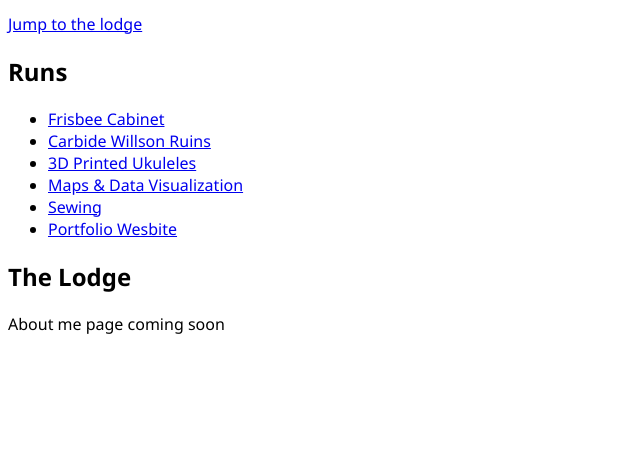
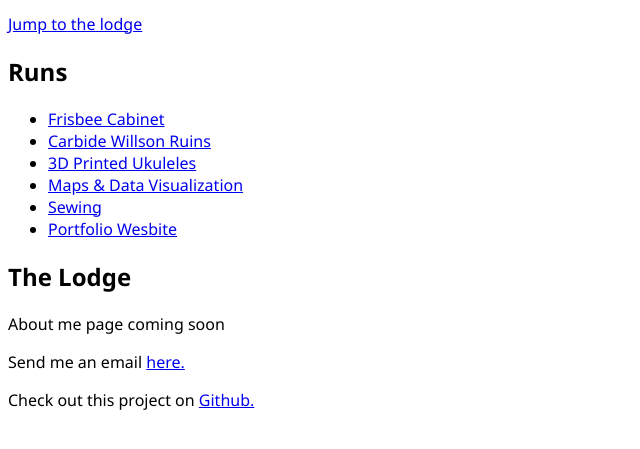
Before and after one commit to Kirbybwch/portfolio, a plain HTML site: page index.html in a window 1280 px wide. Shown: the part 111-560 px from the top of the page, without its empty margins (0-640 px from the left). Drawn offline with Linux system fonts and the light colour scheme.

Commit message:
added email and github to lodge

```diff
--- a/index.html
+++ b/index.html
@@ -29,6 +29,8 @@
     </ul>
     <h2 id="the-lodge"> The Lodge</h2>
     <p>About me page coming soon</p>
+    <p>Send me an email <a href="mailto:curb@example.com">here.</a></p>
+    <p>Check out this project on <a href="https://github.com/Kirbybwch/portfolio" target="_blank">Github.</a></p>
 
 </body>
 
```
Also changed, not shown: frisbee-cabinet.html (+1 -1 lines).
